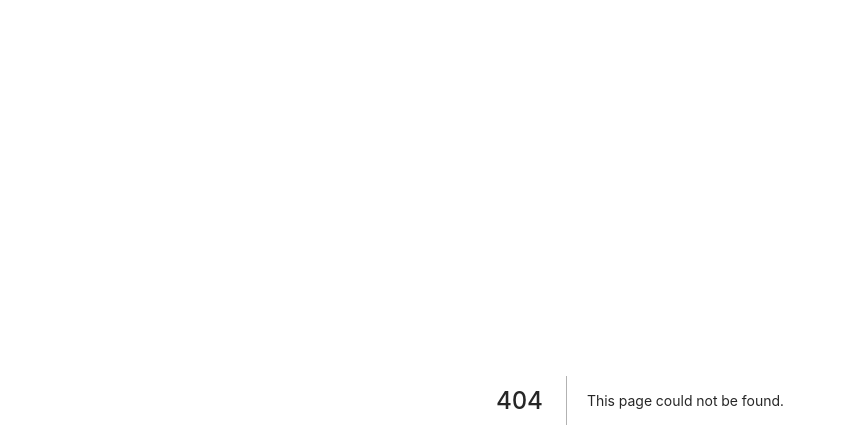
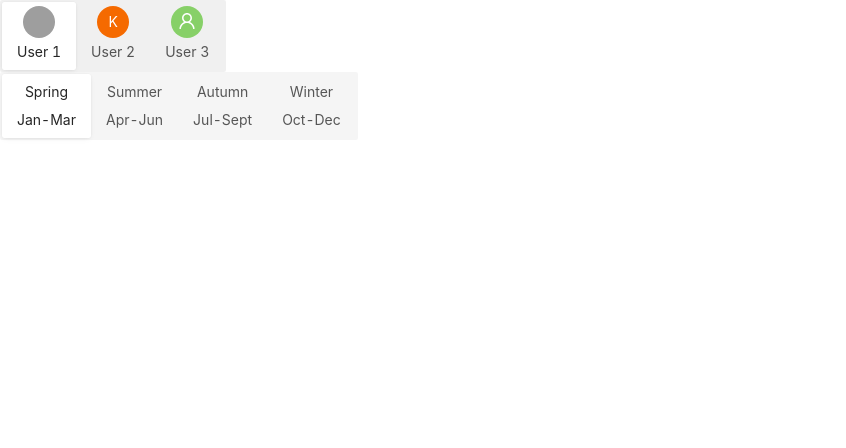
Before and after one commit to talhajubaer018/antdesign, a Next.js app: page /segmented in a window 1280 px wide. Before the commit this address had no page. Shown: the top 448 px of the page, without its empty margins (0-846 px from the left). Built offline with nearby package versions, Linux system fonts and the light colour scheme; grey boxes are pictures that could not be loaded.

Commit message:
segmented added

```diff
--- /dev/null
+++ b/pages/segmented.js
@@ -0,0 +1,80 @@
+import { Avatar, Segmented } from 'antd';
+import { UserOutlined } from '@ant-design/icons';
+
+const SegmentedAD = () => (
+  <>
+    <Segmented
+      options={[
+        {
+          label: (
+            <div style={{ padding: 4 }}>
+              <Avatar src="https://joeschmoe.io/api/v1/random" />
+              <div>User 1</div>
+            </div>
+          ),
+          value: 'user1',
+        },
+        {
+          label: (
+            <div style={{ padding: 4 }}>
+              <Avatar style={{ backgroundColor: '#f56a00' }}>K</Avatar>
+              <div>User 2</div>
+            </div>
+          ),
+          value: 'user2',
+        },
+        {
+          label: (
+            <div style={{ padding: 4 }}>
+              <Avatar style={{ backgroundColor: '#87d068' }} icon={<UserOutlined />} />
+              <div>User 3</div>
+            </div>
+          ),
+          value: 'user3',
+        },
+      ]}
+    />
+    <br />
+    <Segmented
+      options={[
+        {
+          label: (
+            <div style={{ padding: 4 }}>
+              <div>Spring</div>
+              <div>Jan-Mar</div>
+            </div>
+          ),
+          value: 'spring',
+        },
+        {
+          label: (
+            <div style={{ padding: 4 }}>
+              <div>Summer</div>
+              <div>Apr-Jun</div>
+            </div>
+          ),
+          value: 'summer',
+        },
+        {
+          label: (
+            <div style={{ padding: 4 }}>
+              <div>Autumn</div>
+              <div>Jul-Sept</div>
+            </div>
+          ),
+          value: 'autumn',
+        },
+        {
+          label: (
+            <div style={{ padding: 4 }}>
+              <div>Winter</div>
+              <div>Oct-Dec</div>
+            </div>
+          ),
+          value: 'winter',
+        },
+      ]}
+    />
+  </>
+);
+export default SegmentedAD
```
